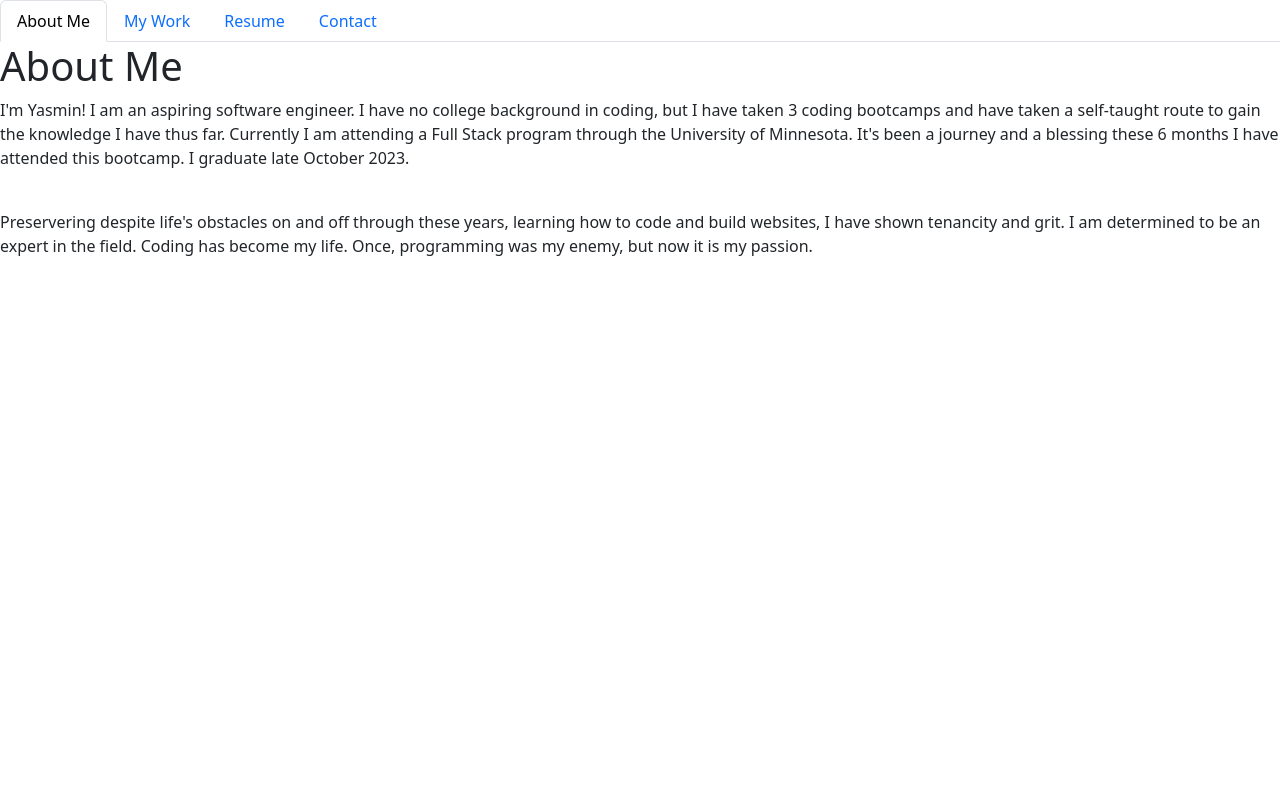
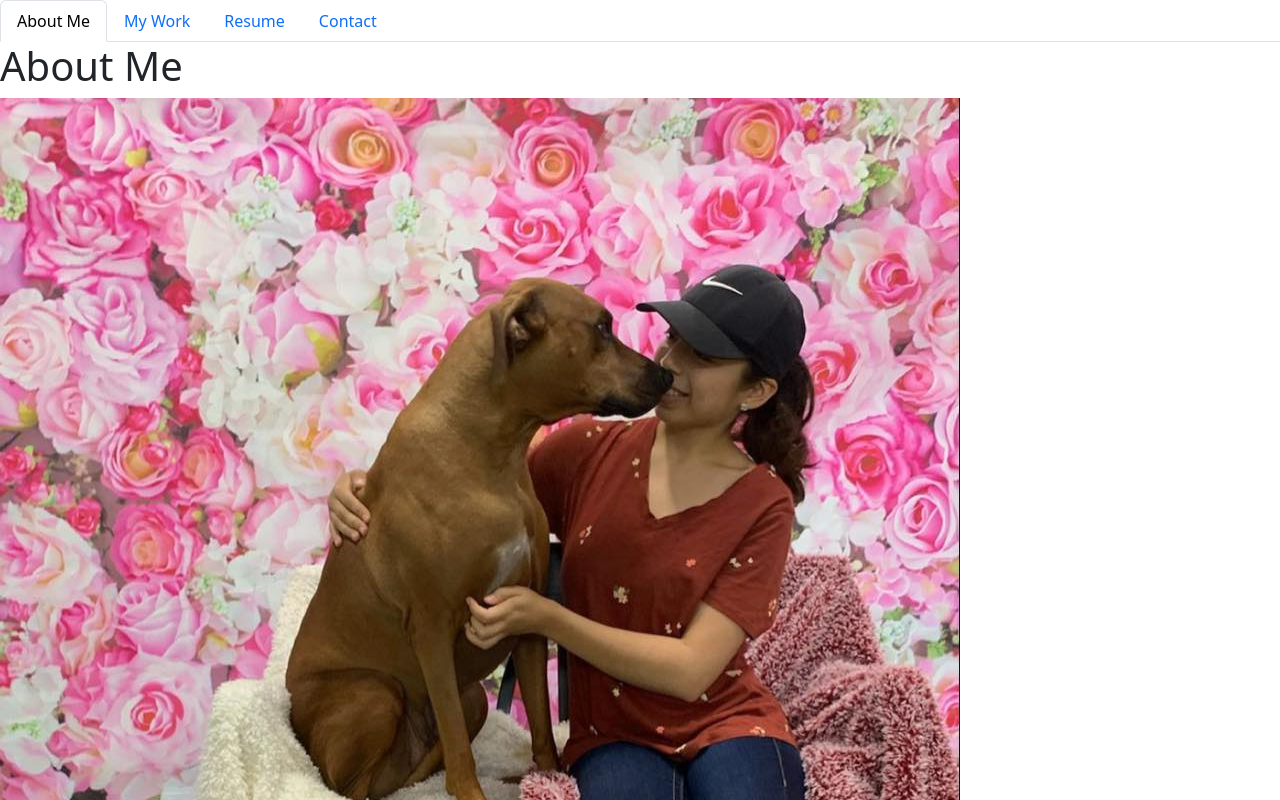
Before and after one commit to XDSirius/My-React-Portfolio, a React (Vite) app in the folder react-profile/: page / in a window 1280 px wide. Shown: the top 800 px of the page. Built offline with nearby package versions, Linux system fonts and the light colour scheme.

Commit message:
added profile pic

```diff
--- a/react-profile/src/components/pages/AboutMe.jsx
+++ b/react-profile/src/components/pages/AboutMe.jsx
@@ -4,6 +4,7 @@ export default function AboutMe() {
   return (
     <div>
       <h1>About Me</h1>
+      <img src='src/assets/pic.jpg' alt='profile pic'></img>
       <p>
         I'm Yasmin! I am an aspiring software engineer. I have no college background in coding, but I have taken 3 coding bootcamps and have taken a self-taught route to gain the knowledge I have thus far. Currently I am attending a Full Stack program through the University of Minnesota. It's been a journey and a blessing these 6 months I have attended this bootcamp. I graduate late October 2023.
         </p>
```
Also changed, not shown: react-profile/src/assets/pic.jpg (added).
